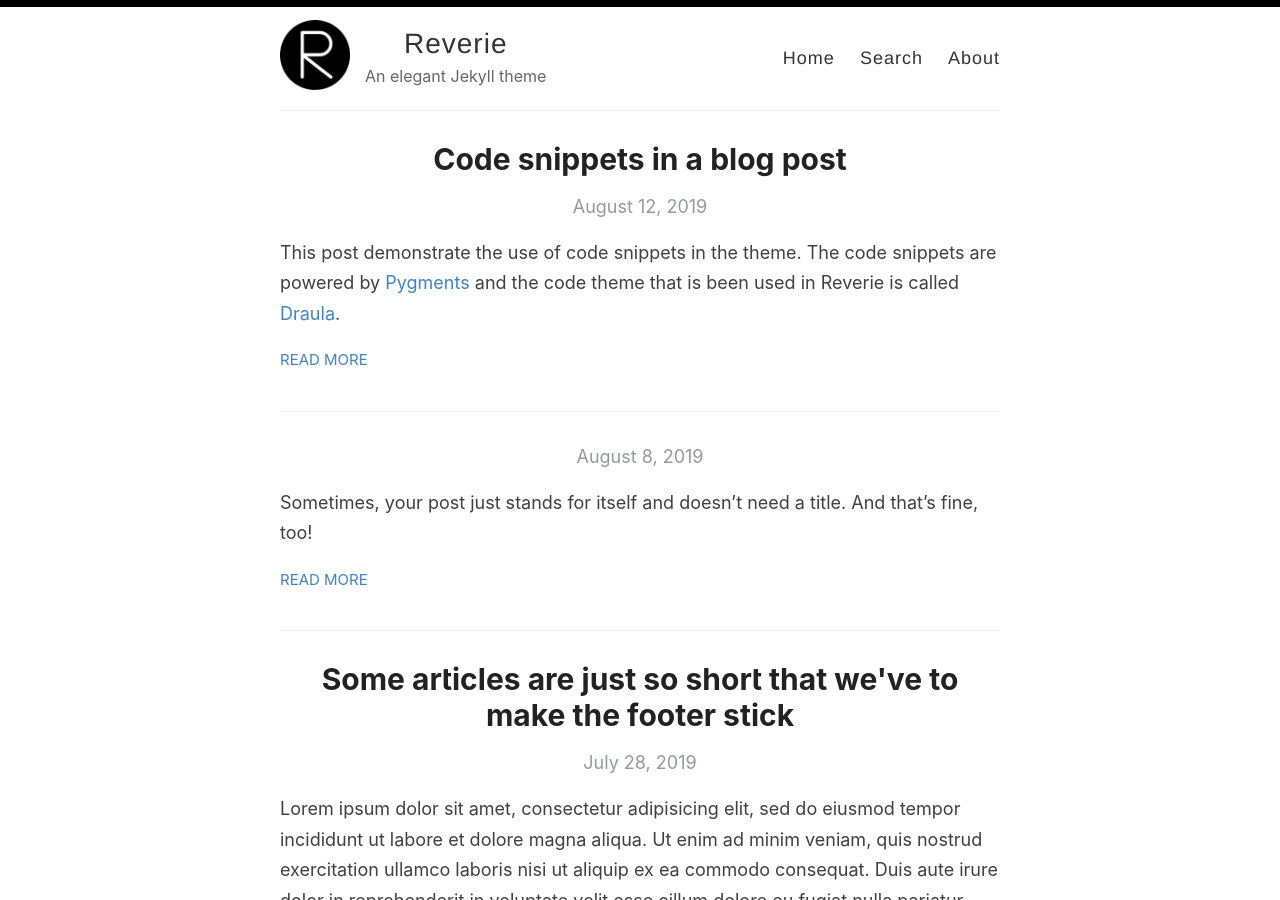
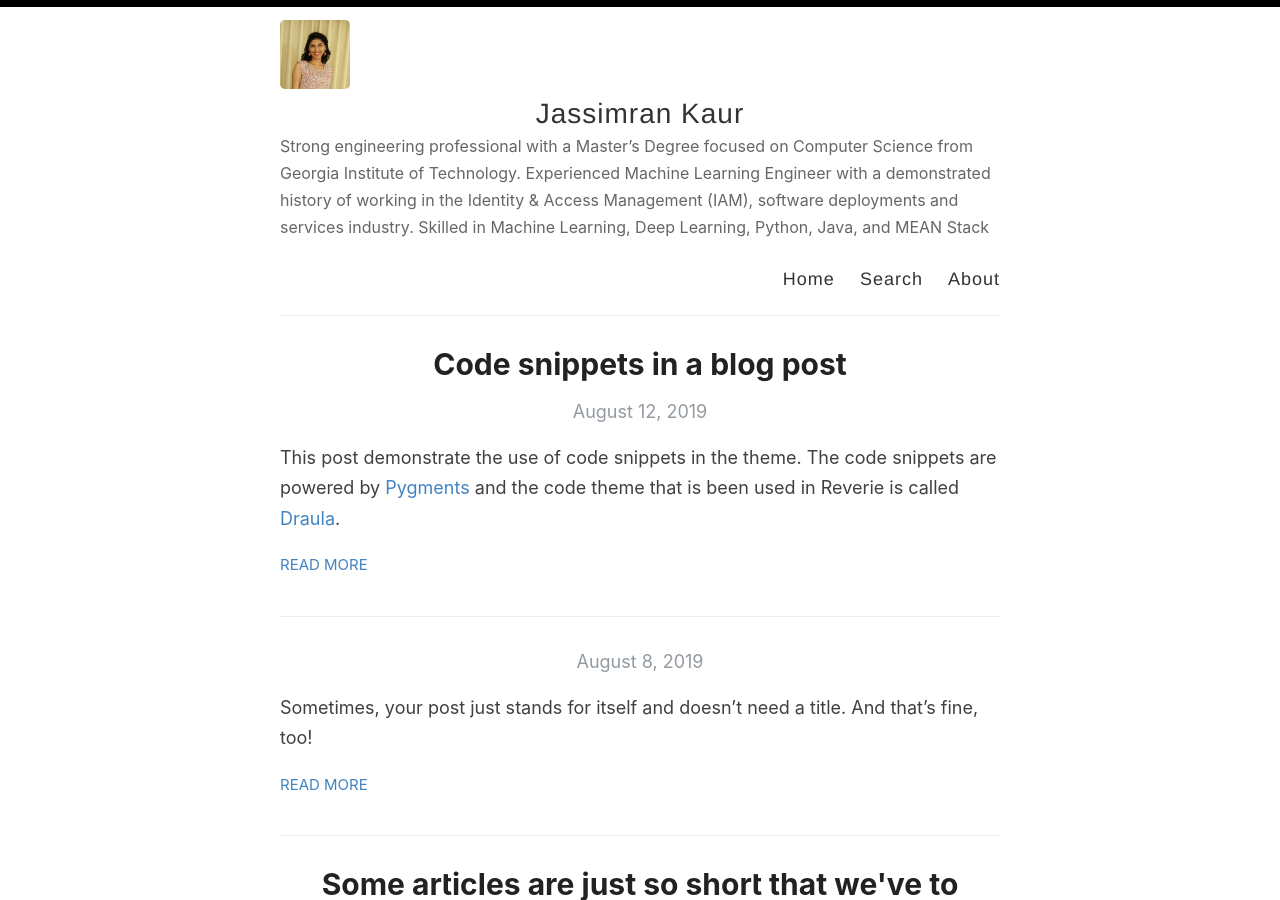
Before and after one commit to jassimran/jassimran.github.io-old, a Jekyll site: the page built from index.html, in a window 1280 px wide and 900 px high. Built offline with Jekyll 4.4.1, drawn with Linux system fonts in a browser that asks for light colours; the list of posts is cut into pages by our own code.

Commit message:
Add image

```diff
--- a/_config.yml
+++ b/_config.yml
@@ -3,16 +3,16 @@
 #
 
 # Name of your site (displayed in the header)
-name: Reverie
+name: Jassimran Kaur
 
 # Name of the author
-author: Amit Merchant
+author: Jassimran kaur
 
 # Short bio or description (displayed in the header)
-description: An elegant Jekyll theme
+description: Strong engineering professional with a Master’s Degree focused on Computer Science from Georgia Institute of Technology. Experienced Machine Learning Engineer with a demonstrated history of working in the Identity & Access Management (IAM), software deployments and services industry. Skilled in Machine Learning, Deep Learning, Python, Java, and MEAN Stack
 
 # URL of your avatar or profile pic (you could use your GitHub profile pic)
-avatar: /images/reverie.png
+avatar: /images/jassimran_kaur.jpg
 
 #
 # Flags below are optional
@@ -21,15 +21,15 @@ avatar: /images/reverie.png
 # Includes an icon in the footer for each username you enter
 footer-links:
   dribbble:
-  email: amit.d.merchant@gmail.com
+  email: jassimran.k@gmail.com
   facebook:
   flickr:
-  github: amitmerchant1990/reverie
+  github: https://github.com/jassimran/
   instagram:
-  linkedin:
+  linkedin: https://www.linkedin.com/in/jassimrank/
   pinterest:
-  rss: rss
-  twitter: amit_merchant
+  rss:
+  twitter: https://twitter.com/jassimran/
   stackoverflow:
   youtube: # channel/<your_long_string> or user/<user-name>
   googleplus: # anything in your profile username that comes after plus.google.com/
@@ -38,7 +38,7 @@ footer-links:
 
 # Enter your Disqus shortname (not your username) to enable commenting on posts
 # You can find your shortname on the Settings page of your Disqus account
-disqus:
+disqus: Jazz
 
 # Enter your Google Analytics web tracking code (e.g. UA-2110908-2) to activate tracking
 google_analytics: UA-43339302-11
```
Also changed, not shown: images/jassimran_kaur.jpg (added).
